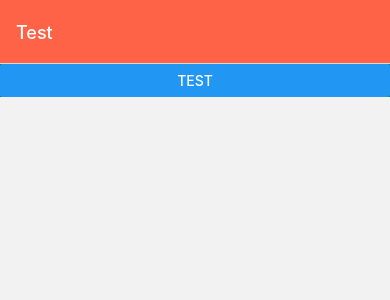
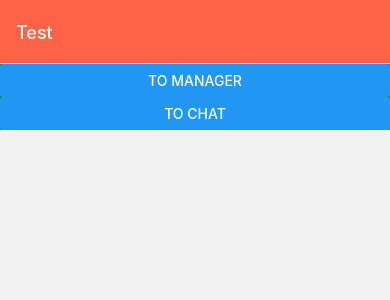
Before and after one commit to shirazor/mental-ways, a React Native app in the folder MentalWays/: screen /Test in a window 390 px wide. Shown: the top 300 px of the page. Built offline with nearby package versions, Linux system fonts and the light colour scheme.

Commit message:
feat(manager-routing): add manager routing

```diff
--- a/MentalWays/CustomStack/index.js
+++ b/MentalWays/CustomStack/index.js
@@ -1,6 +1,7 @@
 import ChatScreen from '../ChatScreen';
 import { createNativeStackNavigator } from '@react-navigation/native-stack';
 import TestScreen from '../TestScreen';
+import ManagerScreen from '../ManagerScreen';
 
 const Stack = createNativeStackNavigator();
 
@@ -22,6 +23,14 @@ const CustomStack = () =>
 				headerStyle: { backgroundColor: 'tomato' },
 			}}
 		/>
+		<Stack.Screen
+			name="Manager"
+			component={ManagerScreen}
+			options={{
+				headerTintColor: 'white',
+				headerStyle: { backgroundColor: 'blue' },
+			}}
+		/>
 	</Stack.Navigator>;
 
 export default CustomStack;
--- /dev/null
+++ b/MentalWays/ManagerScreen/index.js
@@ -0,0 +1,20 @@
+import { StyleSheet, Text, View } from 'react-native';
+
+const ManagerScreen = () => {
+	return (
+		<View style={styles.container}>
+			<Text>Hello world!</Text>
+		</View>
+	);
+};
+
+const styles = StyleSheet.create({
+	container: {
+		flex: 1,
+		backgroundColor: '#fff',
+		alignItems: 'center',
+		justifyContent: 'center',
+	},
+});
+
+export default ManagerScreen;
--- a/MentalWays/TestScreen/index.js
+++ b/MentalWays/TestScreen/index.js
@@ -7,8 +7,15 @@ const TestScreen = ({ navigation }) => {
 		navigation.navigate('Chat');
 	};
 
+	const navigateToManager = () => {
+		navigation.navigate('Manager');
+	};
+
 	return <View style={styles.container}>
-		<Button title='Test' onPress={navigateToChat}>
+		<Button title='To Manager' onPress={navigateToManager}>
+			Test
+		</Button>
+		<Button title='To Chat' onPress={navigateToChat}>
 			Test
 		</Button>
 	</View>
```
Also changed, not shown: MentalWays/ManagerPage/index.js (deleted, +0 -39 lines).
